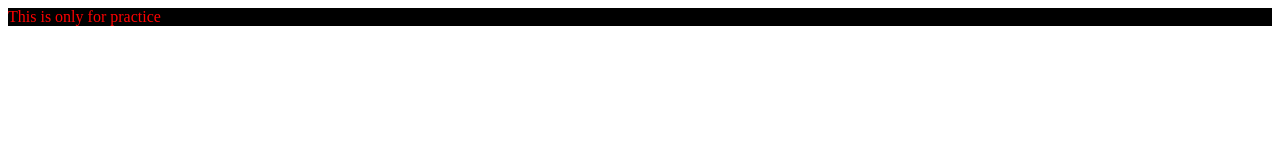
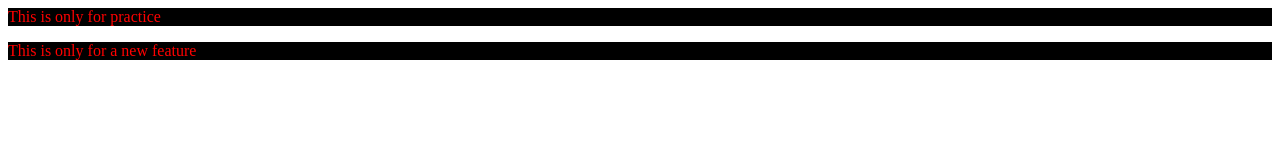
Before and after one commit to PiyushSharma-05/localRepo, a plain HTML site: page index.html in a window 1280 px wide. Drawn offline with Linux system fonts and the light colour scheme.

Commit message:
adding a new feature

```diff
--- a/index.html
+++ b/index.html
@@ -1,2 +1,3 @@
 <p>This is only for practice</p>
 <link rel="stylesheet" href="style.css">
+<p>This is only for a new feature</p>
```
Also changed, not shown: 1 other file.
